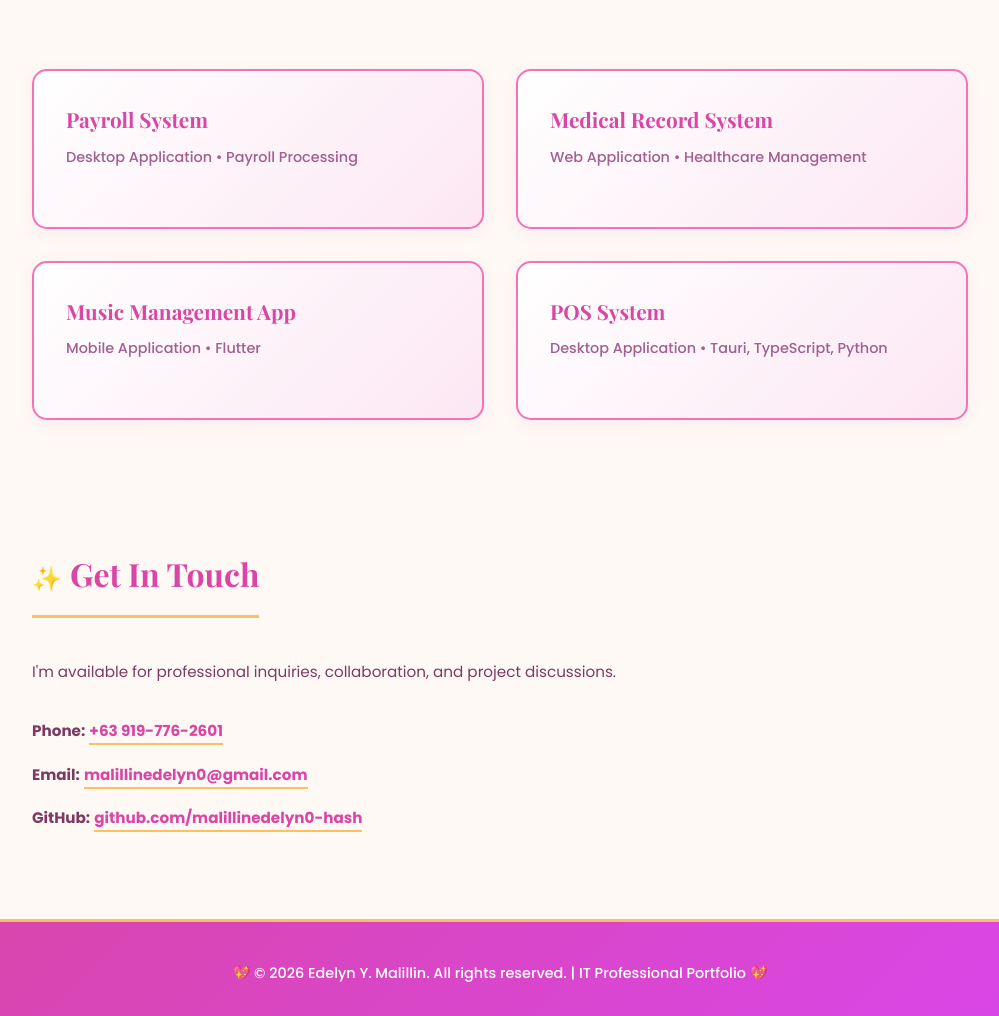
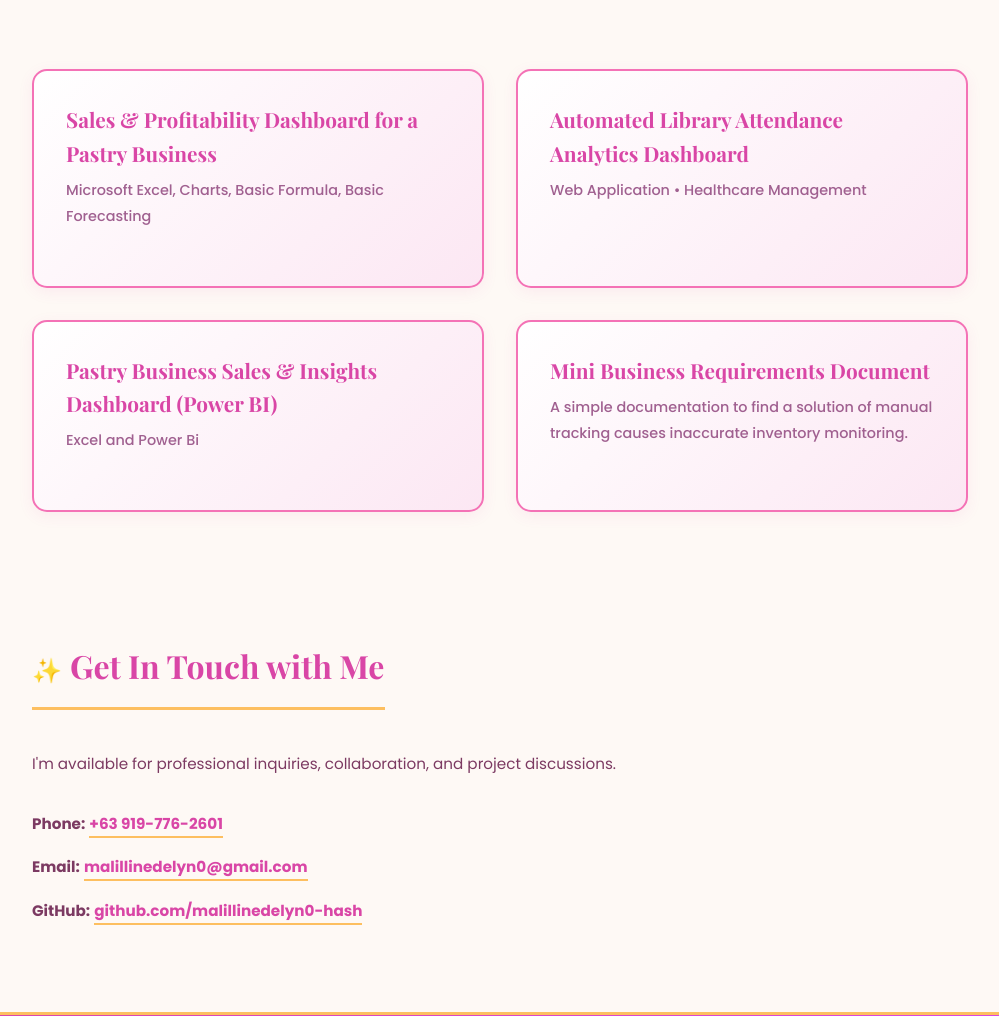
Before and after one commit to malillinedelyn0-hash/My-Portfolio, a plain HTML site: page index.html in a window 1280 px wide. Shown: the part 1752-2768 px from the top of the page, without its empty margins (140-1139 px from the left). Drawn offline with nearby package versions, Linux system fonts and the light colour scheme.

Commit message:
Update project descriptions and headings in index.html

```diff
--- a/index.html
+++ b/index.html
@@ -534,7 +534,7 @@
 
 <header class="hero">
   <h1>✨ Edelyn Y. Malillin ✨</h1>
-  <p>IT Professional • Full Stack Developer</p>
+  <p>IT Professional • Business Analysis</p>
 </header>
 
 <nav class="nav">
@@ -578,8 +578,8 @@
       'Payroll Management System',
       'Desktop application designed for comprehensive payroll administration. Features include employee records management, automated salary computation, salary advance processing, and integrated benefits tracking.'
     )">
-      <h3>Payroll System</h3>
-      <p>Desktop Application • Payroll Processing</p>
+      <h3>Sales & Profitability Dashboard for a Pastry Business</h3>
+      <p>Microsoft Excel, Charts, Basic Formula, Basic Forecasting</p>
     </div>
 
     <div class="card" onclick="openModal(
@@ -587,7 +587,7 @@
       'Medical Records System',
       'Web-based student medical record management platform with appointment scheduling, medical history tracking, and secure data storage. Built with modern technologies for efficient healthcare administration.'
     )">
-      <h3>Medical Record System</h3>
+      <h3>Automated Library Attendance Analytics Dashboard</h3>
       <p>Web Application • Healthcare Management</p>
     </div>
 
@@ -596,8 +596,8 @@
       'Mobile Application',
       'Cross-platform mobile application developed with Flutter framework. Features comprehensive song management functionality with secure authentication using OTP verification system.'
     )">
-      <h3>Music Management App</h3>
-      <p>Mobile Application • Flutter</p>
+      <h3>Pastry Business Sales & Insights Dashboard (Power BI)</h3>
+      <p>Excel and Power Bi</p>
     </div>
 
     <div class="card" onclick="openModal(
@@ -605,15 +605,15 @@
       'Point of Sale System',
       'Enterprise-grade desktop POS application developed using modern technologies. Includes inventory management, sales tracking, comprehensive reporting, user management, and role-based access control.'
     )">
-      <h3>POS System</h3>
-      <p>Desktop Application • Tauri, TypeScript, Python</p>
+      <h3>Mini Business Requirements Document</h3>
+      <p>A simple documentation to find a solution of manual tracking causes inaccurate inventory monitoring. </p>
     </div>
 
   </div>
 </section>
 
 <section id="contact" class="container reveal">
-  <h2>Get In Touch</h2>
+  <h2>Get In Touch with Me</h2>
   <p style="margin-bottom: 2rem;">I'm available for professional inquiries, collaboration, and project discussions.</p>
   <p style="margin-bottom: 1rem;">
     <strong>Phone:</strong> <a href="tel:+639197762601" class="contact-link">+63 919-776-2601</a>
```
